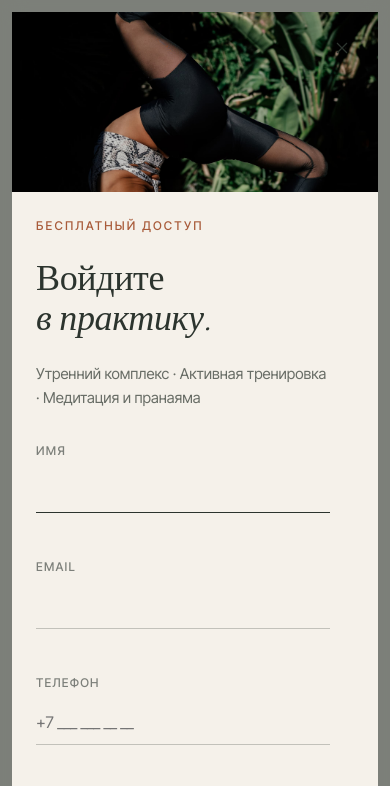
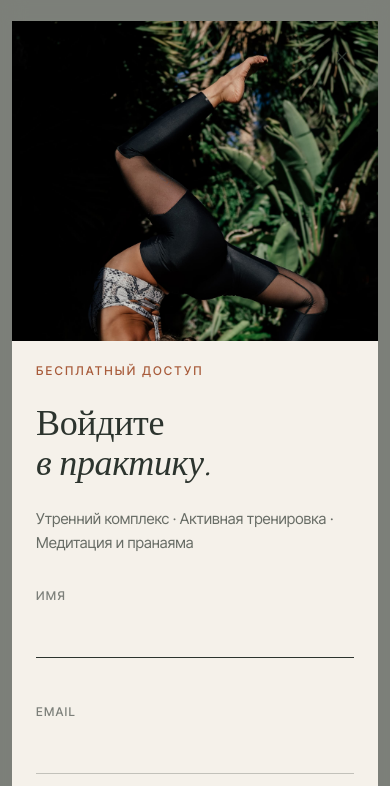
Before and after one commit to anisraiss/alena-yoga, a website built with Vite: page index.html in a window 390 px wide. Both pictures are taken after a click on the link "ПОЛУЧИТЬ ТРИ УРОКА БЕСПЛАТНО". Shown: the top 786 px of the page. Built offline with nearby package versions, Linux system fonts and the light colour scheme; what intl-tel-input would draw is missing.

Commit message:
Fix mobile signup modal: preserve scorpion pose composition with 4:5 aspect ratio

```diff
--- a/src/style.css
+++ b/src/style.css
@@ -1544,19 +1544,22 @@
   .signup-modal__panel {
     flex-direction: column;
     width: calc(100% - 1.5rem);
-    max-height: calc(100vh - 1.5rem);
+    max-height: 95vh;
   }
 
   .signup-modal__photo {
     flex: 0 0 auto;
     width: 100%;
-    aspect-ratio: 16 / 9;
-    max-height: 180px;
+    aspect-ratio: 4 / 5;
+    max-height: 320px;
+  }
+
+  .signup-modal__photo img {
+    object-position: center 25%;
   }
 
   .signup-modal__content {
-    padding: clamp(1.5rem, 5vw, 2rem);
-    padding-right: clamp(3rem, 8vw, 3.5rem);
+    padding: 1.25rem clamp(1.5rem, 4vw, 2rem) clamp(1.5rem, 4vw, 2rem);
   }
 }
 
```
Also changed, not shown: .claude/settings.local.json.
